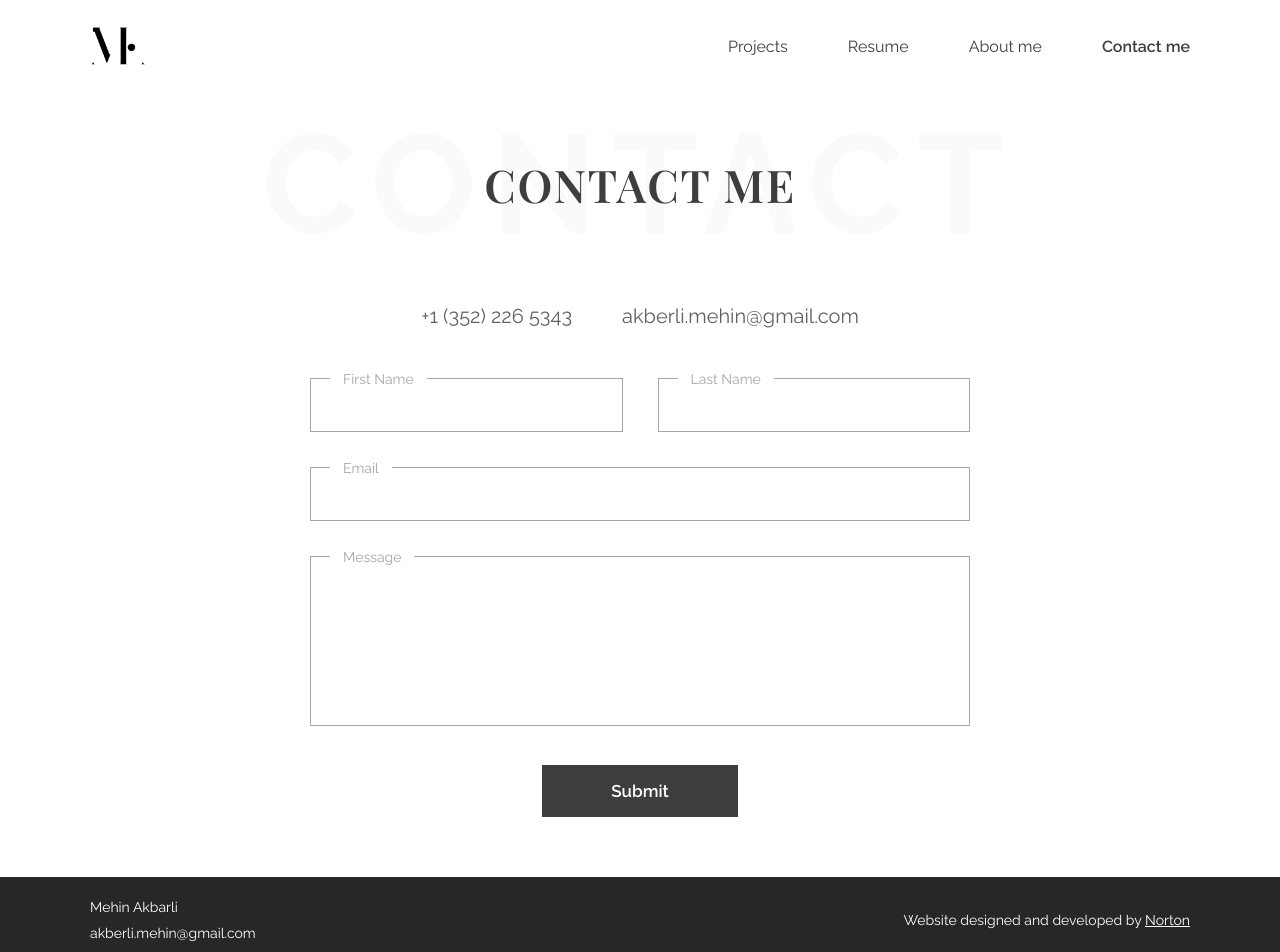
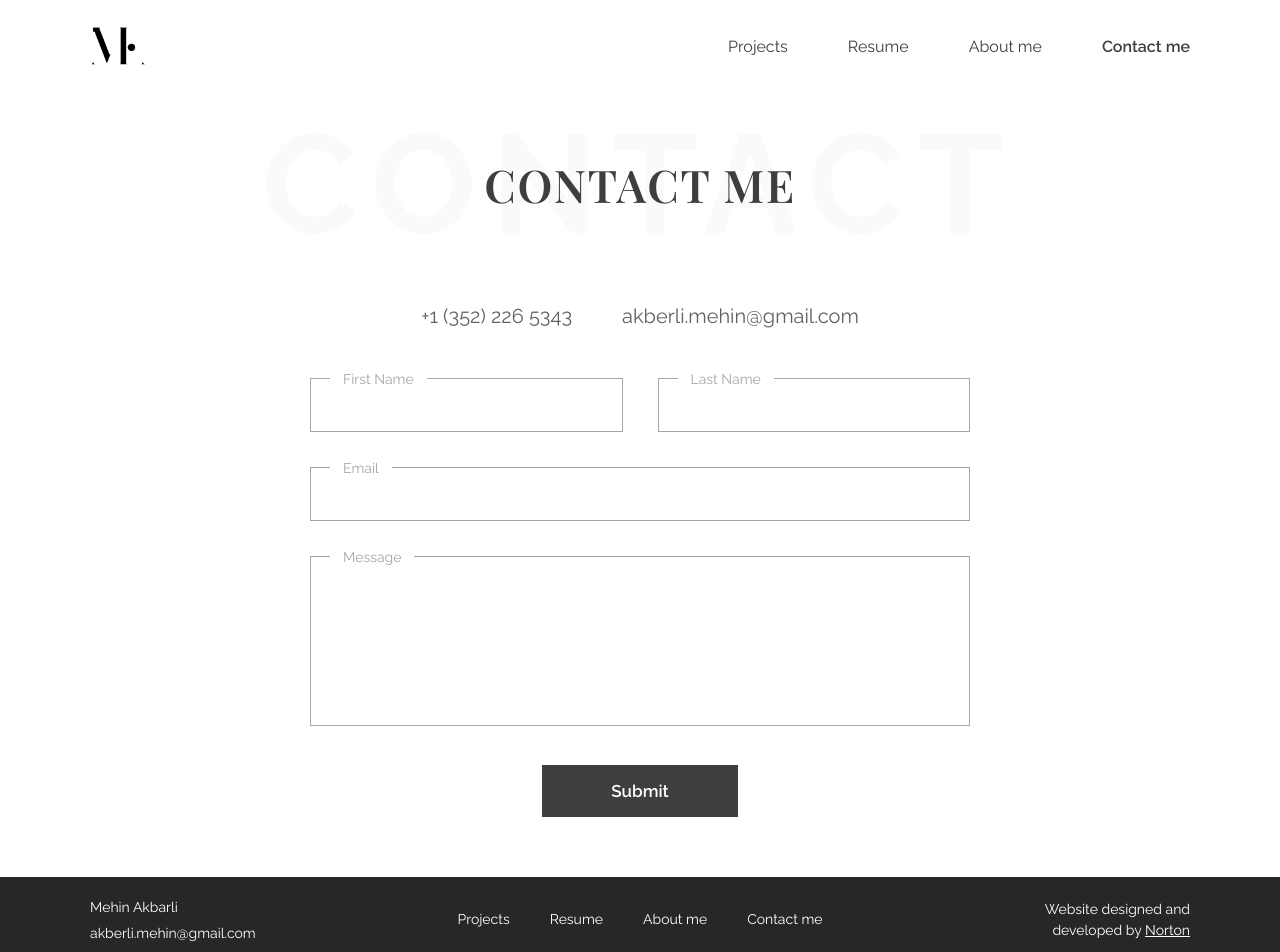
Before and after one commit to akbarlimehin/mehin, a Next.js app: page /contact in a window 1280 px wide. Shown: the top 952 px of the page. Built offline with nearby package versions, Linux system fonts and the light colour scheme.

Commit message:
change footer

```diff
--- a/components/footer.js
+++ b/components/footer.js
@@ -1,10 +1,26 @@
+import Link from 'next/link';
 import styles from '../styles/Footer.module.scss';
+import { links } from './nav';
 
 const Footer = () => (
   <div className={styles.footer}>
-    <div>
+    <div className={styles.info}>
       <p>Mehin Akbarli</p>
       <p>akberli.mehin@gmail.com</p>
+    </div>
+
+    <div className={styles.links}>
+      {
+        Object.keys(links).map(key => {
+          const path = `/${key}`;
+
+          return (
+            <Link href={path} key={key}>
+              <a>{links[key]}</a>
+            </Link>
+          )
+        })
+      }
     </div>
 
     <a
--- a/components/nav.js
+++ b/components/nav.js
@@ -4,7 +4,7 @@ import { useState } from "react";
 import Overlay from './overlay';
 import styles from '../styles/Nav.module.scss';
 
-const links = {
+export const links = {
   'projects': 'Projects',
   'resume': 'Resume',
   'about': 'About me',
--- a/styles/Footer.module.scss
+++ b/styles/Footer.module.scss
@@ -1,13 +1,15 @@
 @import './variables.scss';
 
 .footer {
-  display: flex;
-  flex-direction: column;
+  display: grid;
+  grid-template-columns: 1fr 1fr;
+  grid-template-rows: auto auto;
   background-color: #272727;
   padding: 12px $padding-mobile;
   margin-top: 30px;
 
   @include breakpoint(sm) {
+    grid-template-columns: 1fr 1fr;
     justify-content: space-between;
     align-items: center;
     flex-direction: row;
@@ -18,6 +20,8 @@
   @include breakpoint(lg) {
     margin-top: 60px;
     padding: 12px $padding;
+    grid-template-columns: 1.5fr 5fr 1.5fr;
+    grid-template-rows: auto;
   }
 
   * {
@@ -25,28 +29,46 @@
     color: $white;
   }
 
+  .info {
+    grid-row: 1 / 2;
+  }
+
+  .links {
+    display: flex;
+    flex-direction: column;
+    align-items: flex-end;
+    justify-content: center;
+    grid-row: 1 / 3;
+
+    @include breakpoint(lg) {
+      flex-direction: row;
+    }
+
+    a {
+      margin: 10px 0 0;
+
+      @include breakpoint(lg) {
+        margin: 0 20px;
+      }
+    }
+  }
+
   p {
     margin: 10px 0;
   }
 
   a {
-    margin-top: 30px;
+    margin: 30px 0 10px;
     transition: .3s;
+    line-height: 150%;
+
+    @include breakpoint(lg) {
+      text-align: right;
+      margin: 0;
+    }
 
     &:hover {
       transform: scale(1.05);
-    }
-
-    @include breakpoint(sm) {
-      text-align: right;
-      line-height: 150%;
-      max-width: 40%;
-      margin-top: 0;
-    }
-
-    @include breakpoint(lg) {
-      max-width: 100%;
-      line-height: 100%;
     }
 
     .underline {
```
Also changed, not shown: constants/projects.js (+19 -16 lines).
